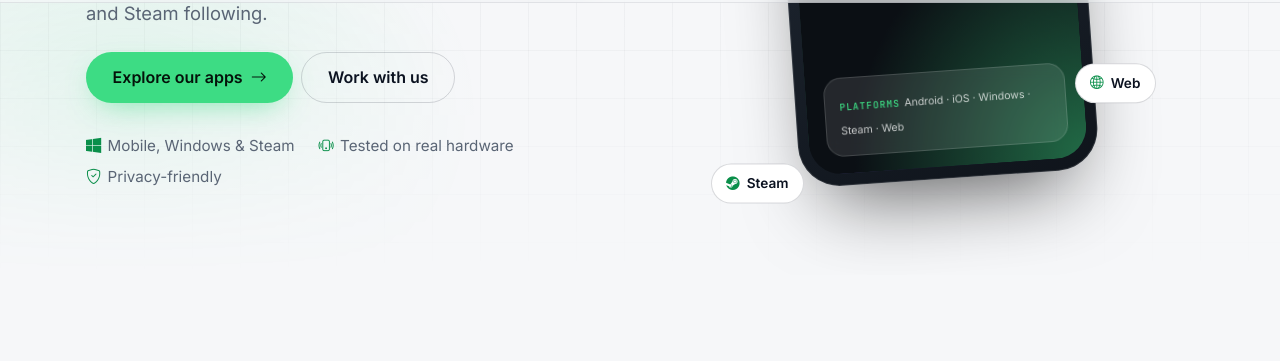
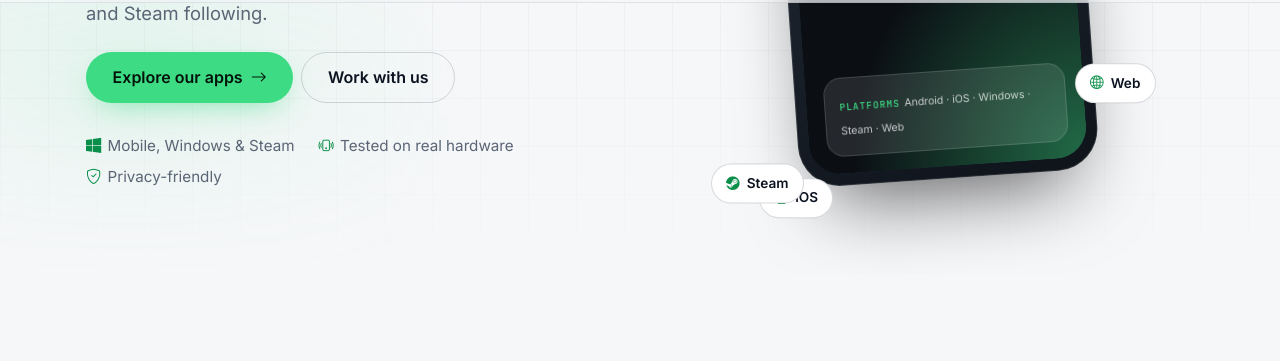
Before and after one commit to iakimlabs/iakimlabs.github.io, a Jekyll site: the page built from index.html, in a window 1280 px wide and 900 px high, scrolled down 529 px. Shown: the part 70-431 px from the top of the window. Built offline with Jekyll 4.4.1, drawn with Linux system fonts in a browser that asks for light colours.

Commit message:
feat(home): add floating iOS platform chip

```diff
--- a/index.html
+++ b/index.html
@@ -53,6 +53,7 @@
             </div>
           </div>
           <div class="float-chip float-chip--a"><i class="bi bi-android2"></i>Android</div>
+          <div class="float-chip float-chip--ios"><i class="bi bi-apple"></i>iOS</div>
           <div class="float-chip float-chip--b"><i class="bi bi-windows"></i>Windows</div>
           <div class="float-chip float-chip--c"><i class="bi bi-steam"></i>Steam</div>
           <div class="float-chip float-chip--d"><i class="bi bi-globe2"></i>Web</div>
```
